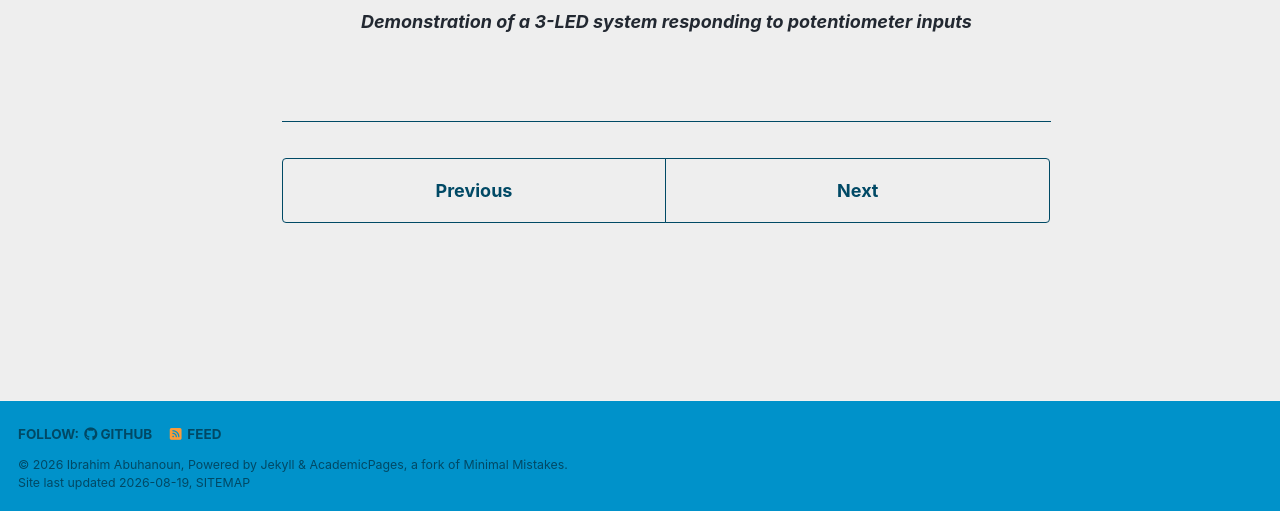
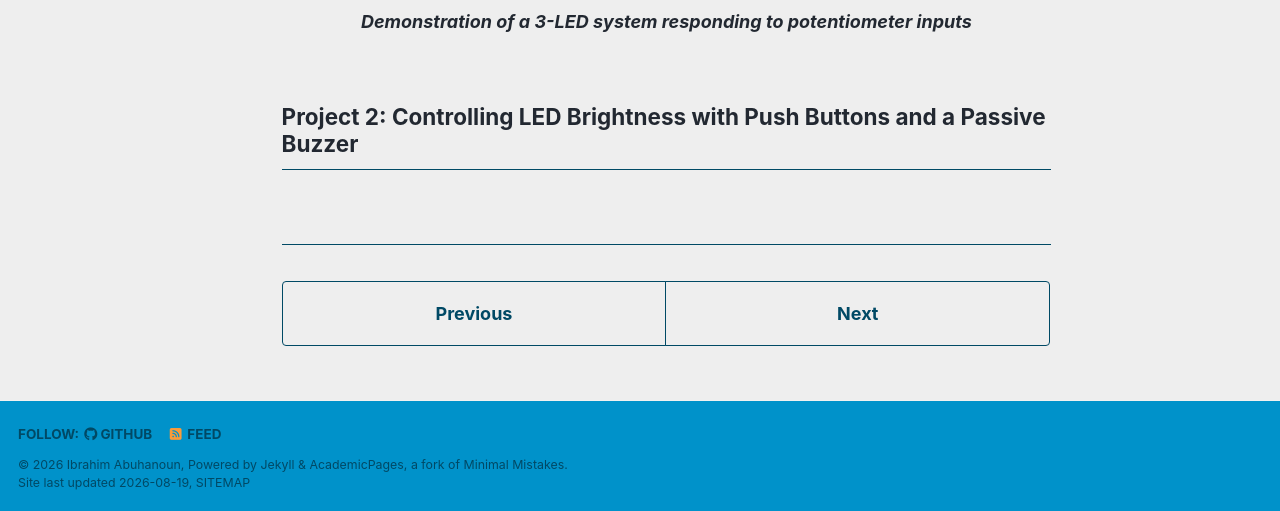
Before and after one commit to IbrahimAbuhanoun/IbrahimAbuhanoun.github.io, a Jekyll site: the page built from _portfolio/portfolio-2.html, in a window 1280 px wide and 1274 px high. Shown: the part 763-1274 px from the top of the window. Built offline with Jekyll 4.4.1, drawn with Linux system fonts in a browser that asks for light colours; a style sheet for code colours, icons or effects is not loaded.

Commit message:
Update portfolio-2.html

```diff
--- a/_portfolio/portfolio-2.html
+++ b/_portfolio/portfolio-2.html
@@ -10,3 +10,5 @@ Created a 3-LED system that is powered based on the analog pin reading associate
   <iframe width="700" height="394" src="https://www.youtube.com/embed/bs3qO2pfYEI?mute=1" title="Controlling Three LEDs with a Potentiometer" frameborder="0" allow="accelerometer; clipboard-write; encrypted-media; gyroscope; picture-in-picture; web-share" referrerpolicy="strict-origin-when-cross-origin" allowfullscreen style="max-width:100%; border-radius:8px;"></iframe>
   <p style="text-align:center; margin-top:10px; font-weight:bold; font-style:italic;">Demonstration of a 3-LED system responding to potentiometer inputs</p>
 </div>
+
+<h2>Project 2: Controlling LED Brightness with Push Buttons and a Passive Buzzer </h2>
```
